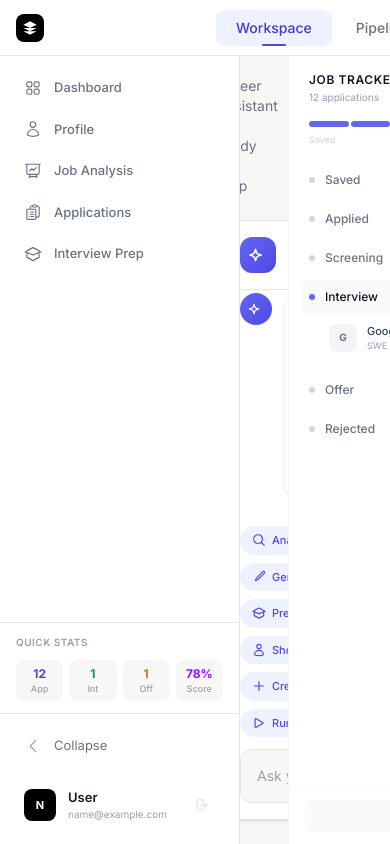
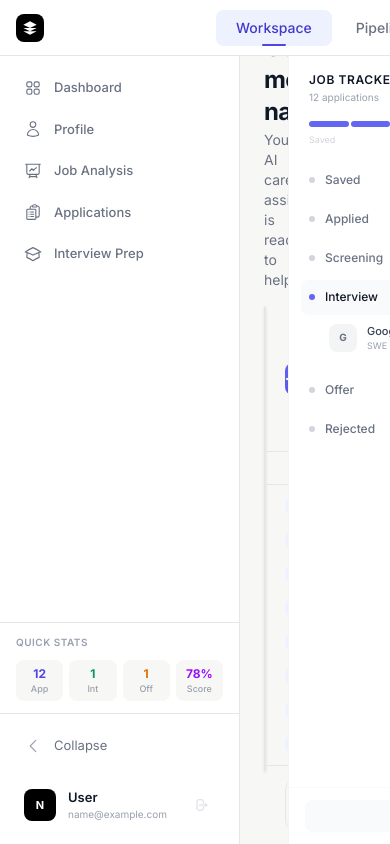
Before and after one commit to bhuwanb23/career_pilot, a React (Vite) app in the folder frontend/: page /workspace in a window 390 px wide. Built offline with nearby package versions, Linux system fonts and the light colour scheme; sample sign-in values are in the browser's storage.

Commit message:
feat: make Workspace chat fit single screen with responsive layout and mobile tasks panel

```diff
--- a/frontend/src/components/agent/AgentChat.jsx
+++ b/frontend/src/components/agent/AgentChat.jsx
@@ -34,6 +34,7 @@ export default function AgentChat() {
   const [tasks, setTasks] = useState([]);
   const [input, setInput] = useState("");
   const [isProcessing, setIsProcessing] = useState(false);
+  const [showMobileTasks, setShowMobileTasks] = useState(false);
   const messagesEndRef = useRef(null);
   const inputRef = useRef(null);
 
@@ -150,17 +151,17 @@ export default function AgentChat() {
   };
 
   return (
-    <div className="flex gap-4 h-[600px]">
+    <div className="h-full flex gap-4">
       {/* Main Chat Area */}
-      <div className="flex-1 bg-white rounded-2xl border border-figma-hairline shadow-sm flex flex-col">
+      <div className="flex-1 bg-white rounded-2xl border border-figma-hairline shadow-sm flex flex-col min-w-0">
         {/* Header */}
-        <div className="px-5 py-4 border-b border-figma-hairline flex items-center gap-3 flex-shrink-0">
-          <div className="w-9 h-9 rounded-xl bg-gradient-to-br from-brand-500 to-brand-600 flex items-center justify-center">
-            <svg className="w-5 h-5 text-white" fill="none" viewBox="0 0 24 24" stroke="currentColor" strokeWidth={2}>
+        <div className="px-5 py-3 border-b border-figma-hairline flex items-center gap-3 flex-shrink-0">
+          <div className="w-8 h-8 rounded-xl bg-gradient-to-br from-brand-500 to-brand-600 flex items-center justify-center">
+            <svg className="w-4 h-4 text-white" fill="none" viewBox="0 0 24 24" stroke="currentColor" strokeWidth={2}>
               <path strokeLinecap="round" strokeLinejoin="round" d="M9.813 15.904 9 18.75l-.813-2.846a4.5 4.5 0 0 0-3.09-3.09L2.25 12l2.846-.813a4.5 4.5 0 0 0 3.09-3.09L9 5.25l.813 2.846a4.5 4.5 0 0 0 3.09 3.09L15.75 12l-2.846.813a4.5 4.5 0 0 0-3.09 3.09Z" />
             </svg>
           </div>
-          <div className="flex-1">
+          <div className="flex-1 min-w-0">
             <h3 className="text-sm font-semibold text-gray-900">AI Career Copilot</h3>
             <p className="text-[10px] text-gray-400">Always ready to help</p>
           </div>
@@ -168,10 +169,19 @@ export default function AgentChat() {
             Clear
           </button>
           <span className="px-2 py-0.5 bg-brand-50 text-brand-600 text-[10px] font-semibold rounded-full">Beta</span>
+          {/* Mobile tasks toggle */}
+          <button
+            onClick={() => setShowMobileTasks(!showMobileTasks)}
+            className="lg:hidden w-8 h-8 rounded-lg flex items-center justify-center text-gray-400 hover:bg-figma-surface transition-all-smooth"
+          >
+            <svg className="w-4 h-4" fill="none" viewBox="0 0 24 24" stroke="currentColor" strokeWidth={2}>
+              <path strokeLinecap="round" strokeLinejoin="round" d="M8.25 6.75h12M8.25 12h12m-12 5.25h12M3.75 6.75h.007v.008H3.75V6.75zm.375 0a.375.375 0 11-.75 0 .375.375 0 01.75 0zM3.75 12h.007v.008H3.75V12zm.375 0a.375.375 0 11-.75 0 .375.375 0 01.75 0zm.375 5.25h.007v.008H3.75v-.008zm.375 0a.375.375 0 11-.75 0 .375.375 0 01.75 0z" />
+            </svg>
+          </button>
         </div>
 
         {/* Messages */}
-        <div className="flex-1 overflow-y-auto px-5 py-4 space-y-4">
+        <div className="flex-1 overflow-y-auto px-5 py-4 space-y-4 min-h-0">
           {messages.map((msg) => {
             if (msg.type === "thinking") {
               return <ThinkingIndicator key={msg.id} message={msg.content} />;
@@ -196,7 +206,7 @@ export default function AgentChat() {
         </div>
 
         {/* Suggestions */}
-        <div className="px-5 pb-3 flex gap-2 flex-wrap flex-shrink-0">
+        <div className="px-5 py-2 flex gap-2 flex-wrap flex-shrink-0 border-t border-figma-hairline">
           {suggestions.map((s, i) => (
             <button
               key={i}
@@ -205,13 +215,13 @@ export default function AgentChat() {
               className="flex items-center gap-1.5 px-3 py-1.5 rounded-full bg-brand-50 text-brand-600 text-[11px] font-medium hover:bg-brand-100 transition-all-smooth disabled:opacity-50"
             >
               {suggestionIcons[s.icon]}
-              {s.text}
+              <span className="hidden sm:inline">{s.text}</span>
             </button>
           ))}
         </div>
 
         {/* Input */}
-        <div className="px-5 pb-4 flex-shrink-0">
+        <div className="px-5 py-3 flex-shrink-0 border-t border-figma-hairline">
           <div className="flex items-center gap-2 bg-figma-surface rounded-xl border border-figma-hairline px-4 py-2.5">
             <input
               ref={inputRef}
@@ -221,12 +231,12 @@ export default function AgentChat() {
               onKeyDown={handleKeyDown}
               placeholder="Ask your AI copilot..."
               disabled={isProcessing}
-              className="flex-1 bg-transparent text-sm text-gray-700 placeholder-gray-400 outline-none disabled:opacity-50"
+              className="flex-1 bg-transparent text-sm text-gray-700 placeholder-gray-400 outline-none disabled:opacity-50 min-w-0"
             />
             <button
               onClick={() => handleSend()}
               disabled={isProcessing || !input.trim()}
-              className="w-8 h-8 rounded-lg bg-brand-500 text-white flex items-center justify-center hover:bg-brand-600 transition-all-smooth press-scale disabled:opacity-50 disabled:cursor-not-allowed"
+              className="w-8 h-8 rounded-lg bg-brand-500 text-white flex items-center justify-center hover:bg-brand-600 transition-all-smooth press-scale disabled:opacity-50 disabled:cursor-not-allowed flex-shrink-0"
             >
               <svg className="w-4 h-4" fill="none" viewBox="0 0 24 24" stroke="currentColor" strokeWidth={2}>
                 <path strokeLinecap="round" strokeLinejoin="round" d="M6 12L3.269 3.126A59.768 59.768 0 0121.485 12 59.77 59.77 0 013.27 20.876L5.999 12Zm0 0h7.5" />
@@ -236,8 +246,8 @@ export default function AgentChat() {
         </div>
       </div>
 
-      {/* Tasks Sidebar */}
-      <div className="w-72 bg-white rounded-2xl border border-figma-hairline shadow-sm flex flex-col flex-shrink-0">
+      {/* Tasks Sidebar - Desktop */}
+      <div className="hidden lg:flex w-72 bg-white rounded-2xl border border-figma-hairline shadow-sm flex-col flex-shrink-0">
         <div className="px-4 py-3 border-b border-figma-hairline flex items-center justify-between">
           <h3 className="text-sm font-semibold text-gray-900">Tasks</h3>
           <span className="text-[10px] text-gray-400">{tasks.filter((t) => !t.completed).length} pending</span>
@@ -260,6 +270,40 @@ export default function AgentChat() {
           )}
         </div>
       </div>
+
+      {/* Tasks Panel - Mobile (overlay) */}
+      {showMobileTasks && (
+        <div className="lg:hidden fixed inset-0 z-50 flex">
+          <div className="absolute inset-0 bg-black/20" onClick={() => setShowMobileTasks(false)} />
+          <div className="absolute right-0 top-0 bottom-0 w-80 bg-white shadow-xl flex flex-col">
+            <div className="px-4 py-3 border-b border-figma-hairline flex items-center justify-between">
+              <h3 className="text-sm font-semibold text-gray-900">Tasks</h3>
+              <button onClick={() => setShowMobileTasks(false)} className="w-8 h-8 rounded-lg flex items-center justify-center text-gray-400 hover:bg-figma-surface">
+                <svg className="w-4 h-4" fill="none" viewBox="0 0 24 24" stroke="currentColor" strokeWidth={2}>
+                  <path strokeLinecap="round" strokeLinejoin="round" d="M6 18L18 6M6 6l12 12" />
+                </svg>
+              </button>
+            </div>
+            <div className="flex-1 overflow-y-auto p-3 space-y-2">
+              {tasks.length === 0 ? (
+                <div className="text-center py-8">
+                  <p className="text-xs text-gray-400">No tasks yet</p>
+                  <p className="text-[10px] text-gray-300 mt-1">Ask me to create one</p>
+                </div>
+              ) : (
+                tasks.map((task) => (
+                  <TaskCard
+                    key={task.id}
+                    task={task}
+                    onToggle={handleToggleTask}
+                    onDelete={handleDeleteTask}
+                  />
+                ))
+              )}
+            </div>
+          </div>
+        </div>
+      )}
     </div>
   );
 }
--- a/frontend/src/pages/Workspace.jsx
+++ b/frontend/src/pages/Workspace.jsx
@@ -23,13 +23,15 @@ export default function Workspace({ leftCollapsed, rightCollapsed, onToggleLeft,
 
   return (
     <AppLayout leftCollapsed={leftCollapsed} rightCollapsed={rightCollapsed} onToggleLeft={onToggleLeft} onToggleRight={onToggleRight}>
-      <div className="max-w-4xl mx-auto space-y-6">
-        <div>
+      <div className="h-full flex flex-col">
+        <div className="flex-shrink-0 mb-4">
           <h1 className="text-2xl font-bold text-gray-900 tracking-tight">{greeting}, {userName}</h1>
           <p className="text-sm text-gray-500 mt-0.5">Your AI career assistant is ready to help</p>
         </div>
 
-        <AgentChat />
+        <div className="flex-1 min-h-0">
+          <AgentChat />
+        </div>
       </div>
     </AppLayout>
   );
```
